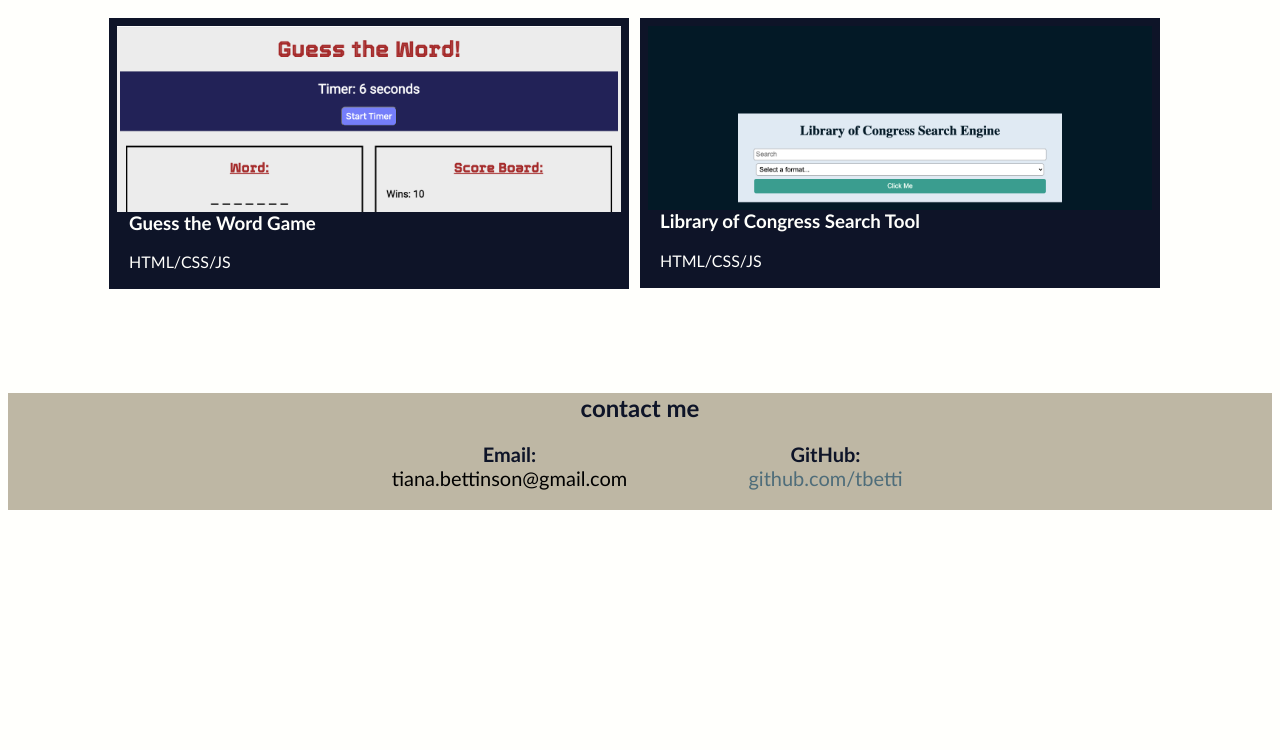
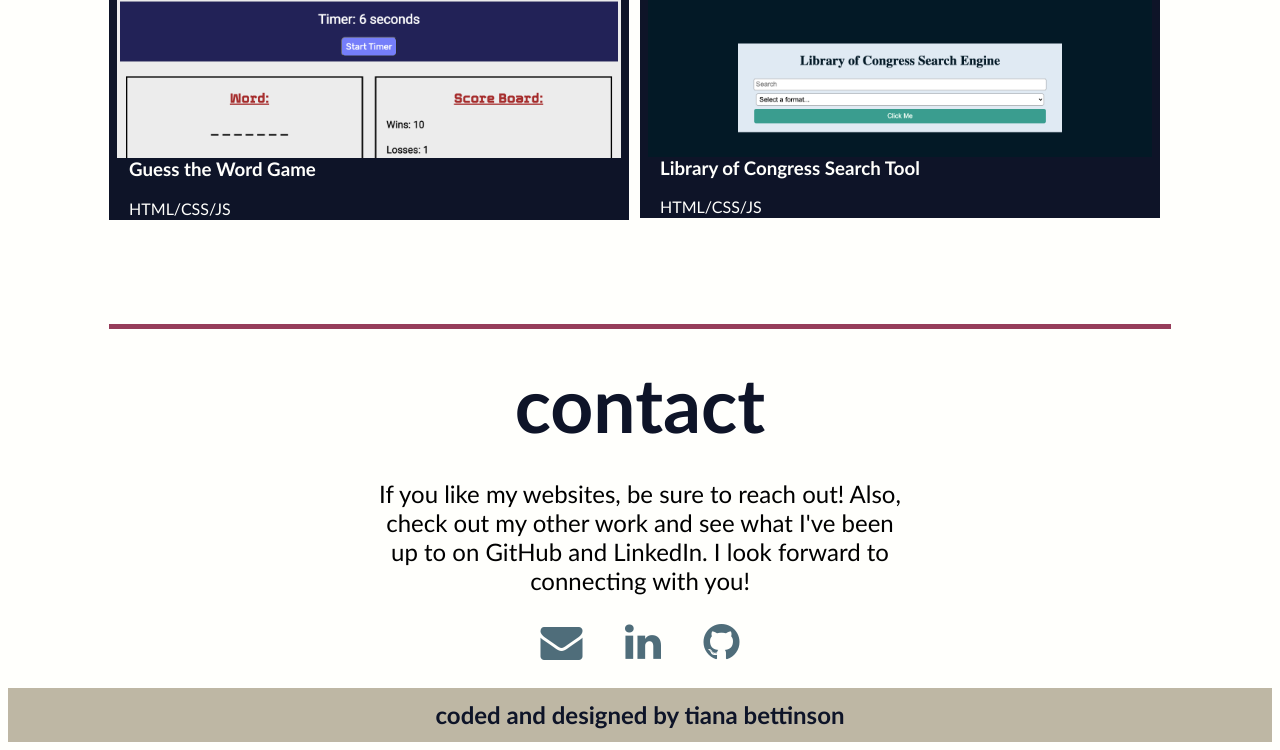
Before and after one commit to tbetti/Portfolio, a plain HTML site: page index.html in a window 1280 px wide. Shown: the part 1255-2005 px from the top of the page. Before the commit the page ends 1773 px from the top, so only its background shows below. Drawn offline with nearby package versions, Linux system fonts and the light colour scheme.

Commit message:
Redid contact section and footer

```diff
--- a/assets/css/style.css
+++ b/assets/css/style.css
@@ -47,22 +47,22 @@
 
 /* About Me Section */
 .about-section{
-    display: flex;
     background-color: var(--bkgd-color);
-    text-align: center;
 }
 
-.about-text{
+.section-text{
     width: 50%;
     margin-left: auto;
     margin-right: auto;
     font-size: 24px;
+    text-align: center;
 }
 
-.about-text h2{
+.about-section h2{
     font-size: 72px;
     margin-bottom: 0%;
     color: var(--blue-main);
+    text-align: center;
 }
 
 .about-img-container{
@@ -84,17 +84,16 @@
 /* Basic styling for both about-me and work sections */
 .master-container{
     margin: 8%;
+    margin-bottom: 0%;
     border-top: 5px solid var(--magenta-accent);
 }
-.work{
-    width: 30%;
-}
-.work h2{
+.master-container h2{
     color: var(--blue-main);
     font-size: 75px;
     text-transform: lowercase;
+    text-align:center;
+    margin: 0%;
     padding: 30px;
-    margin: -2%;
 }
 
 /* Styling for the Work Card */
@@ -127,37 +126,33 @@
     margin-top: 0%;
 }
 
+/* Contact Section */
+.master-container p{
+    margin-top: 0%;
+    margin-bottom: 0%;
+}
+
+.contact-container{
+    display: flex;
+    justify-content: center;
+}
+
+.contact-container a{
+    font-size:42px;
+    color: rgb(79, 109, 122);
+    text-decoration: none;
+    margin: 2%;
+}
+
 /* Styling for the Footer */
 footer{
     text-align: center;
-    margin-top: 40px;
     background-color: var(--bkgd-color2);
 }
 footer h4{
     color: var(--blue-main);
     font-size: 24px;
     text-transform: lowercase;
+    padding: 1%;
     margin:0px;
 }
-.footer-item{
-    display: flex;
-    margin: auto;
-    width: 50%;
-}
-.footer-item b{
-    color: var(--blue-main);
-}
-.footer-item p{
-    margin-left: 50px;
-    margin-right: 25px;
-    font-size: 20px;
-}
-
-.footer-item a{
-    color: var(--lt-blue);
-    text-decoration: none;
-}
-
-.footer-item a:hover{
-    color: var(--magenta-accent);
-}
--- a/index.html
+++ b/index.html
@@ -3,6 +3,7 @@
 
 <head>
     <link href="https://fonts.googleapis.com/icon?family=Material+Icons" rel="stylesheet">
+    <link rel="stylesheet" href="https://cdnjs.cloudflare.com/ajax/libs/font-awesome/4.7.0/css/font-awesome.min.css">
     <link rel="stylesheet" href="./assets/css/style.css">
     <link rel="stylesheet" href="./assets/css/screen-adjust.css">
     <title>Tiana Bettinson | Portfolio</title>
@@ -28,14 +29,15 @@
         </ul>
     </header>
     <div class="about-section" id="about-me">
-        <div class="about-text">
-            <h2>Hi, I'm Tiana!</h2>
+        <h2>Hi, I'm Tiana!</h2>
+        <div class="section-text">
             <div class="about-img-container">
                 <img class="about-img" src="assets/images/Me1.jpg">
             </div>
             <p>
                 A former elementary school math teacher turned full-stack web developer.
-                <span> I utilize my experience leading in the classroom to manage large projects/groups by breaking down complex concepts and delegating tasks.</span>
+                <span> I utilize my experience leading in the classroom to manage large projects/groups by breaking down
+                    complex concepts and delegating tasks.</span>
                 Currently enrolled in Columbia University’s Coding Bootcamp!
             </p>
             <p>Check out my work below!</p>
@@ -52,13 +54,26 @@
         </div>
     </section>
     <!-- Contact Information -->
-    <footer id="contact">
-        <h4>Contact Me</h4>
-        <div class="footer-item">
-            <p><b>Email: </b>tiana.bettinson@gmail.com</p>
-            <p><b>GitHub: </b><a href="https://github.com/tbetti" target="_blank">github.com/tbetti</a></p>
+    <section class="master-container" id="contact">
+        <h2>Contact</h2>
+        <p class="section-text">
+            If you like my websites, be sure to reach out! Also, check out my other work and see what I've been up to on
+            GitHub and LinkedIn. I look forward to connecting with you!
+        </p>
+        <div class="contact-container">
+            <a href="mailto:tiana.bettinson@gmail.com">
+                <i class="fa fa-envelope"></i>
+            </a>
+            <a href="https://www.linkedin.com/in/tianabettinson/">
+                <i class="fa fa-linkedin"></i>
+            </a>
+            <a href="https://github.com/tbetti">
+                <i class="fa fa-github"></i>
+            </a>
         </div>
-
+    </section>
+    <footer>
+        <h4>Coded and Designed by Tiana Bettinson</h4>
     </footer>
 
     <script src="https://code.jquery.com/jquery-3.5.1.min.js"></script>
```
Also changed, not shown: assets/images/Website.png.
